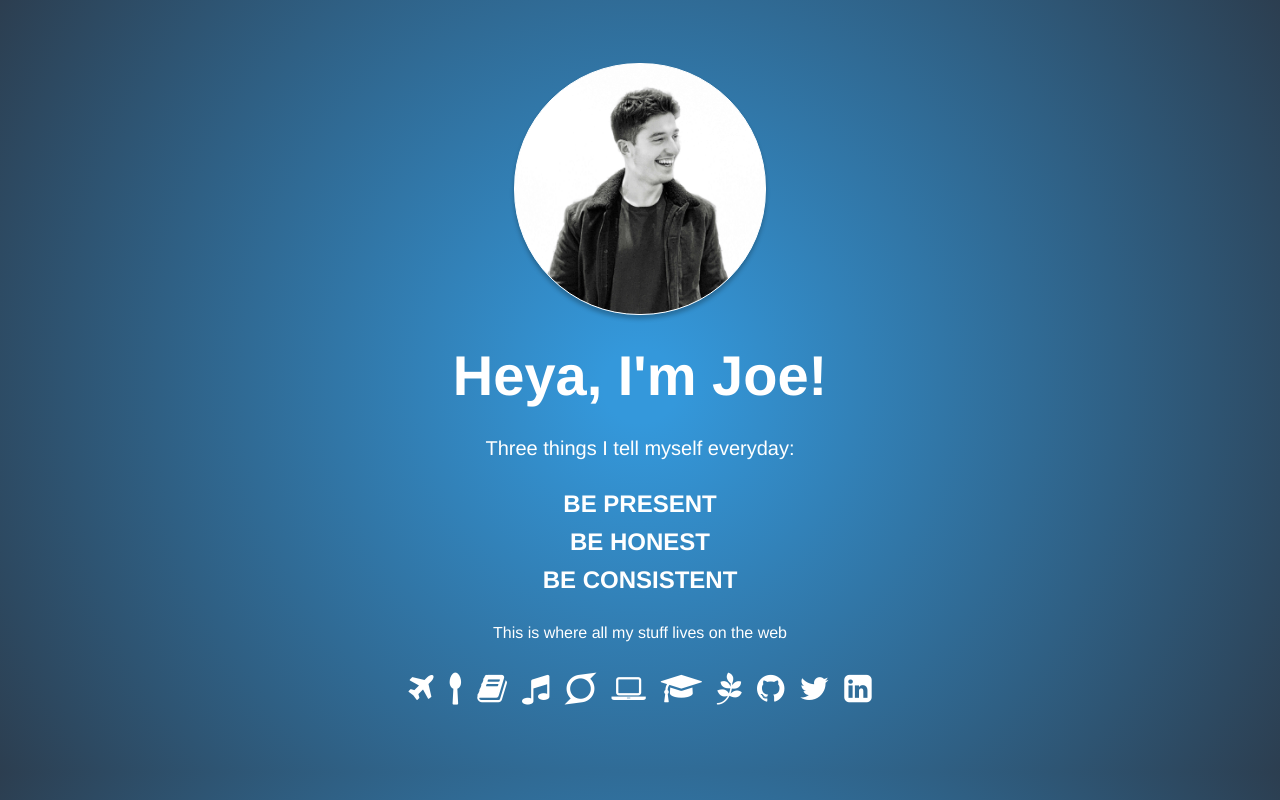
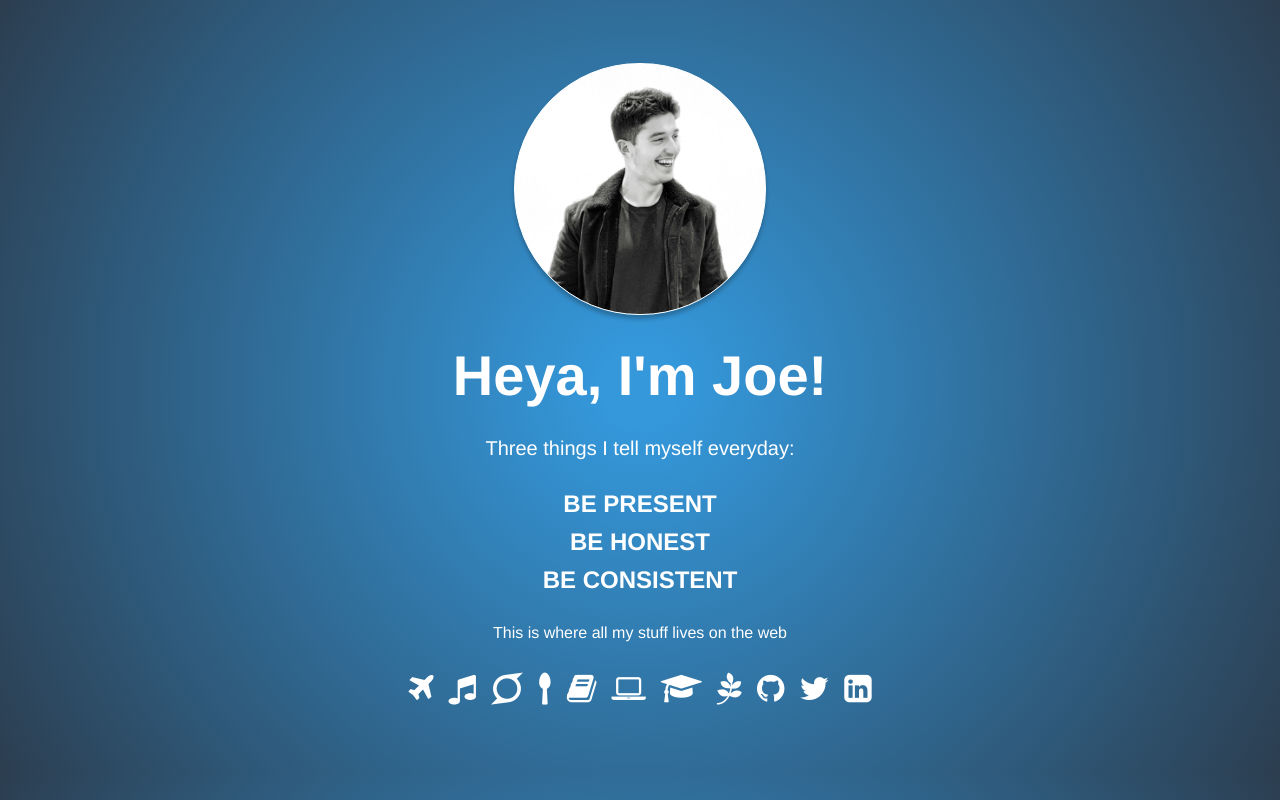
Before and after one commit to nezaj/me, a React (Create React App) app: page / in a window 1280 px wide. Built offline with nearby package versions, Linux system fonts and the light colour scheme.

Commit message:
Re-arrange icons

```diff
--- a/src/App.js
+++ b/src/App.js
@@ -42,11 +42,16 @@ const HomePage = ({ updatePage }) => (
     </div>
     <div className="about">This is where all my stuff lives on the web</div>
     <div className="icons-container">
+      {/* Blogs */}
       <Icon id="Travels" url="http://joetravels.com" icon="fa-plane" />
-      <Icon id="Food diary" url="http://joelogs.com" icon="fa-spoon" />
-      <Icon id="Reading list" url="https://zeneca.io/joe" icon="fa-book" />
       <Icon id="Vibes" url="https://joevibes.com" icon="fa-music" />
       <Icon id="Moves" url="https://joemoves.com" icon="fa-superpowers" />
+
+      {/* Apps */}
+      <Icon id="Foods" url="http://joelogs.com" icon="fa-spoon" />
+      <Icon id="Books" url="https://zeneca.io/joe" icon="fa-book" />
+
+      {/* Books/Courses */}
       <Icon
         id="Senior Engineer Jobsearch Course"
         url="https://jobsearch.dev/"
@@ -63,6 +68,7 @@ const HomePage = ({ updatePage }) => (
         icon="fa-pagelines"
       />
 
+      {/* Social */}
       <Icon id="Github" url="https://github.com/nezaj" icon="fa-github" />
       <Icon
         id="Twitter"
@@ -76,13 +82,16 @@ const HomePage = ({ updatePage }) => (
       />
 
       <Tooltip id="Travels" />
-      <Tooltip id="Food diary" />
-      <Tooltip id="Reading list" />
       <Tooltip id="Vibes" />
       <Tooltip id="Moves" />
+
+      <Tooltip id="Foods" />
+      <Tooltip id="Books" />
+
       <Tooltip id="Senior Engineer Jobsearch Course" />
       <Tooltip id="How to Get Into a Programming Bootcamp" />
       <Tooltip id="Growing Pains" />
+
       <Tooltip id="Github" />
       <Tooltip id="Twitter" />
       <Tooltip id="LinkedIn" />
```
